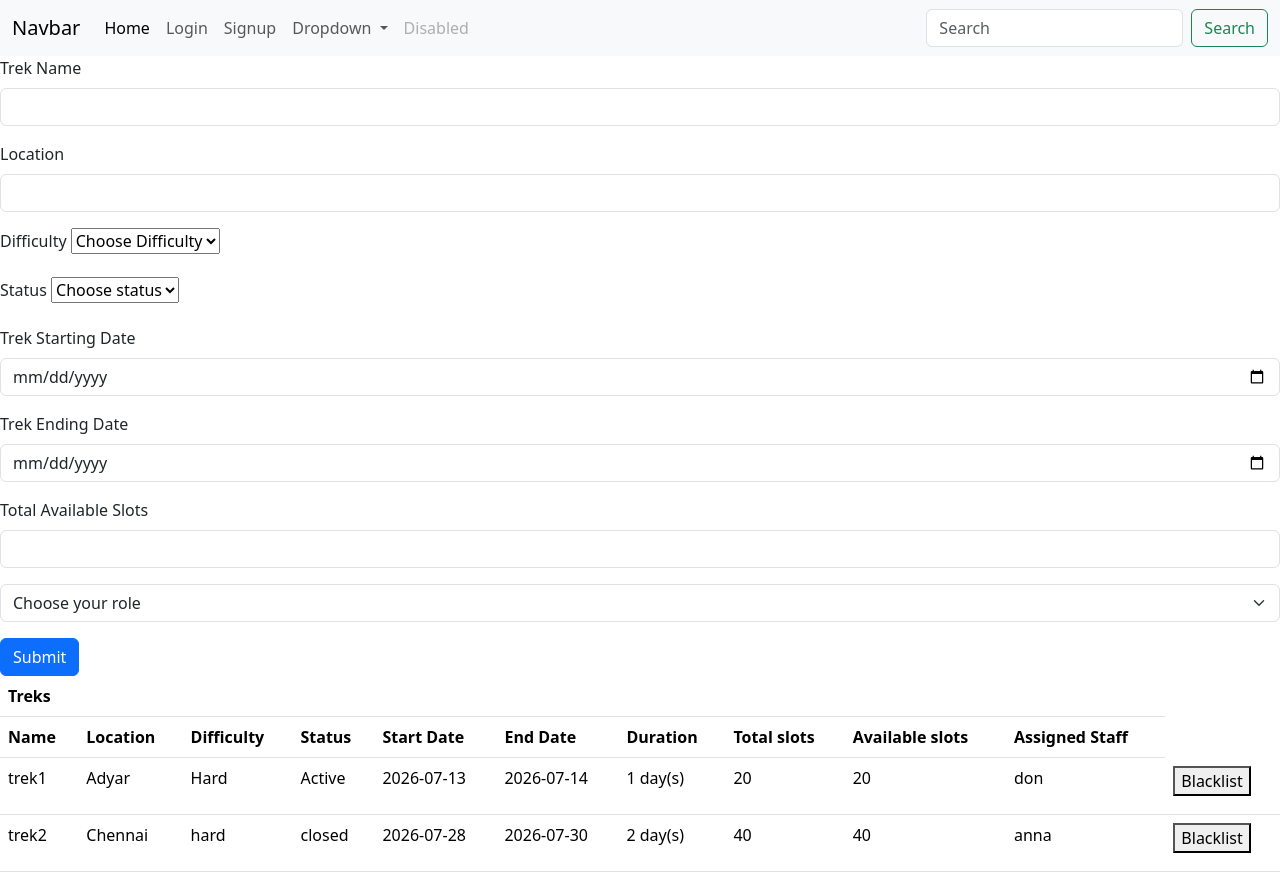
After one commit to SarveshR7106/TrekMate, a Flask app: page /admin/trek-management in a window 1280 px wide. The commit adds this page. Run offline with Flask 3, Linux system fonts and the light colour scheme; a user stored in the database is signed in.

Commit message:
Created Trekking database and Trek creation facility
Have created trek database and made another page for admin to handle the treks where the admin can add new trek and can see all the treks

```diff
--- a/app.py
+++ b/app.py
@@ -1,6 +1,9 @@
+#IMPORT STATEMENTS
 from flask import Flask, redirect, url_for, render_template, request, session
 from flask_sqlalchemy import SQLAlchemy
+from datetime import datetime
 
+#CONFIG DETAILS
 app = Flask(__name__)
 app.secret_key = "HELLOO!!"
 
@@ -9,6 +12,7 @@ app.config['SQLALCHEMY_TRACK_MODIFICATIONS'] = False
 
 db = SQLAlchemy(app)
 
+#DATABASES
 class users(db.Model):
     _id = db.Column("id", db.Integer, primary_key = True)
     name = db.Column("name", db.String(100))
@@ -16,7 +20,7 @@ class users(db.Model):
     email = db.Column("email", db.String(30), unique=True)
     username = db.Column("username", db.String(100), nullable=False, unique=True)
     password = db.Column("password", db.String(20), nullable=False)
-    status = db.Column("status", db.String(20), default="pending")
+    status = db.Column("status", db.String(20), default="active")
 
     def __init__(self, name, email, phone_no, username, password):
         self.name = name
@@ -49,6 +53,33 @@ class staff(db.Model):
         self.phone_no = phone_no
         self.username = username
         self.password = password
+
+    assigned_treks = db.relationship("treks", backref='staff_member')
+
+class treks(db.Model):
+    _id = db.Column("id", db.Integer, primary_key = True)
+    name = db.Column("name", db.String(100), nullable = False)
+    location = db.Column("location", db.String(100), nullable = False)
+    difficulty = db.Column("difficulty", db.String(100))
+    status = db.Column("status", db.String(100))
+    start_date = db.Column("start_date", db.Date)
+    end_date = db.Column("end_date", db.Date)
+    duration = db.Column("duration", db.Integer)
+    total_slots = db.Column("total_slots", db.Integer)
+    available_slots = db.Column("available_slots", db.Integer)
+    assigned_staff_id = db.Column("assigned_staff_id", db.Integer, db.ForeignKey('staff.id'))
+
+    def __init__(self, name, location, difficulty, status, start_date, end_date, duration, total_slots, available_slots, assigned_staff_id=None):
+        self.name = name
+        self.location = location
+        self.difficulty = difficulty
+        self.status = status
+        self.start_date = start_date
+        self.end_date = end_date
+        self.duration = duration
+        self.total_slots = total_slots
+        self.available_slots = available_slots
+        self.assigned_staff_id = assigned_staff_id
 
 @app.route("/")
 def home():
@@ -121,6 +152,33 @@ def admin_dashboard():
     else:
         return redirect(url_for("login"))
 
+@app.route("/admin/trek-management", methods=["POST", "GET"])
+def admin_trek_management():
+    if "admin" in session:
+        if request.method == "POST":
+            name = request.form["name"]
+            location = request.form["location"]
+            difficulty = request.form["difficulty"]
+            status = request.form["status"]
+            start_date = datetime.strptime(request.form["start_date"], "%Y-%m-%d").date() #We get date in this format only from browser and we cant change that
+            end_date = datetime.strptime(request.form["end_date"], "%Y-%m-%d").date() #So to display it in different format we have to change in jinja2 and html
+            duration = (end_date - start_date).days
+            total_slots = int(request.form["total_slots"])
+            available_slots = total_slots
+            assigned_staff_id = request.form["assigned_staff_id"]
+
+            trek_val = treks(name, location, difficulty, status, start_date, end_date, duration, total_slots, available_slots, assigned_staff_id)
+            db.session.add(trek_val)
+            db.session.commit()
+            return redirect(url_for("admin_dashboard"))
+
+
+        available_staff = staff.query.filter_by(status="active").all()
+        all_treks = treks.query.all()
+        return render_template("admin_trek_management.html", available_staff=available_staff, all_treks = all_treks)
+    else:
+        return redirect(url_for("login"))
+
 @app.route("/user")
 def user_dashboard():
     if "user" in session:
--- /dev/null
+++ b/templates/admin_trek_management.html
@@ -0,0 +1,94 @@
+{% extends "base.html" %}
+{% block title %}Signup Page{% endblock %}
+
+{% block css %}
+{% endblock %}
+
+{% block content %}
+    <form method="POST" action="{{ url_for('admin_trek_management') }}">
+        <div class="mb-3">
+            <label for="name" class="form-label">Trek Name</label>
+            <input type="text" class="form-control" id="name" name="name">
+        </div>
+        <div class="mb-3">
+            <label for="location" class="form-label">Location</label>
+            <input type="text" class="form-control" id="location" name="location">
+        </div>
+        <div class="mb-3">
+            <label for="difficulty" class="form-label">Difficulty</label>
+            <select name="difficulty">
+                <option selected>Choose Difficulty</option>
+                <option value="hard">Hard</option>
+                <option value="medium">Medium</option>
+                <option value="easy">Easy</option>
+            </select>
+        </div>
+        <div class="mb-3">
+            <label for="status" class="form-label">Status</label>
+            <select name="status">
+                <option selected>Choose status</option>
+                <option value="active">Active</option>
+                <option value="closed">Closed</option>
+                <option value="completed">completed</option>
+            </select>
+        </div>
+        <div class="mb-3">
+            <label for="start_date" class="form-label">Trek Starting Date</label>
+            <input type="date" class="form-control" id="start_date" name="start_date">
+        </div>
+        <div class="mb-3">
+            <label for="end_date" class="form-label">Trek Ending Date</label>
+            <input type="date" class="form-control" id="end_date" name="end_date">
+        </div>
+        <div class="mb-3">
+            <label for="total_slots" class="form-label">Total Available Slots</label>
+            <input type="number" class="form-control" id="total_slots" name="total_slots">
+        </div>
+        <div class="mb-3">
+            <select class="form-select" aria-label="Default select example" name="assigned_staff_id" required>
+                <option selected>Choose your role</option>
+                {% for availableStaff in available_staff %}
+                    <option value="{{ availableStaff._id }}">{{ availableStaff.name }}</option>
+                {% endfor %}
+            </select>
+        </div>
+        <button type="submit" class="btn btn-primary">Submit</button>
+    </form>
+
+    {% if all_treks %}
+        <table class="table">
+            <th colspan="10">Treks</th>
+            <tr>
+                <th>Name</th>
+                <th>Location</th>
+                <th>Difficulty</th>
+                <th>Status</th>
+                <th>Start Date</th>
+                <th>End Date</th>
+                <th>Duration</th>
+                <th>Total slots</th>
+                <th>Available slots</th>
+                <th>Assigned Staff</th>
+            </tr>
+            {% for trek in all_treks %}
+                <tr>
+                    <td><p>{{ trek.name }}</p></td>
+                    <td><p>{{ trek.location }}</p></td>
+                    <td><p>{{ trek.difficulty }}</p></td>
+                    <td><p>{{ trek.status }}</p></td>
+                    <td><p>{{ trek.start_date }}</p></td>
+                    <td><p>{{ trek.end_date }}</p></td>
+                    <td><p>{{ trek.duration }} day(s)</p></td>
+                    <td><p>{{ trek.total_slots }}</p></td>
+                    <td><p>{{ trek.available_slots }}</p></td>
+                    <td><p>{{ trek.staff_member.name }}</p></td>
+                    <td><button type="submit">Blacklist</button></td>
+                </tr>
+            {% endfor %}
+        </table>
+    {% endif %}
+    <!--If we want to display any error-->
+    {% if error %}
+        <div class="alert alert-danger">{{ error }}</div>
+    {% endif %}
+{% endblock %}
--- a/templates/base.html
+++ b/templates/base.html
@@ -18,7 +18,10 @@
                     <a class="nav-link active" aria-current="page" href="{{url_for('home')}}">Home</a>
                     </li>
                     <li class="nav-item">
-                    <a class="nav-link" href="{{url_for('login')}}">Link</a>
+                    <a class="nav-link" href="{{url_for('login')}}">Login</a>
+                    </li>
+                    <li class="nav-item">
+                    <a class="nav-link" href="{{url_for('signup')}}">Signup</a>
                     </li>
                     <li class="nav-item dropdown">
                     <a class="nav-link dropdown-toggle" href="#" role="button" data-bs-toggle="dropdown" aria-expanded="false">
```
Also changed, not shown: templates/admin.html (+28 -12 lines), instance/Trekking.db.
